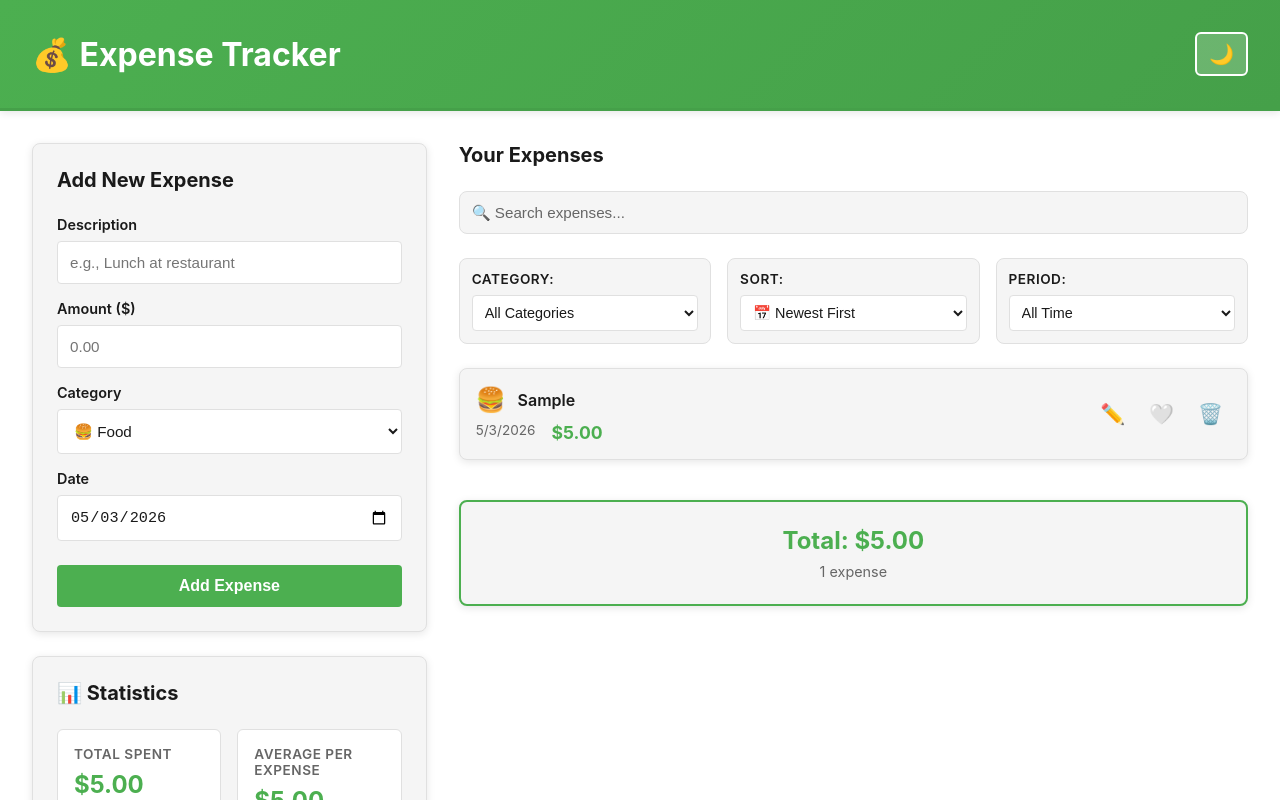
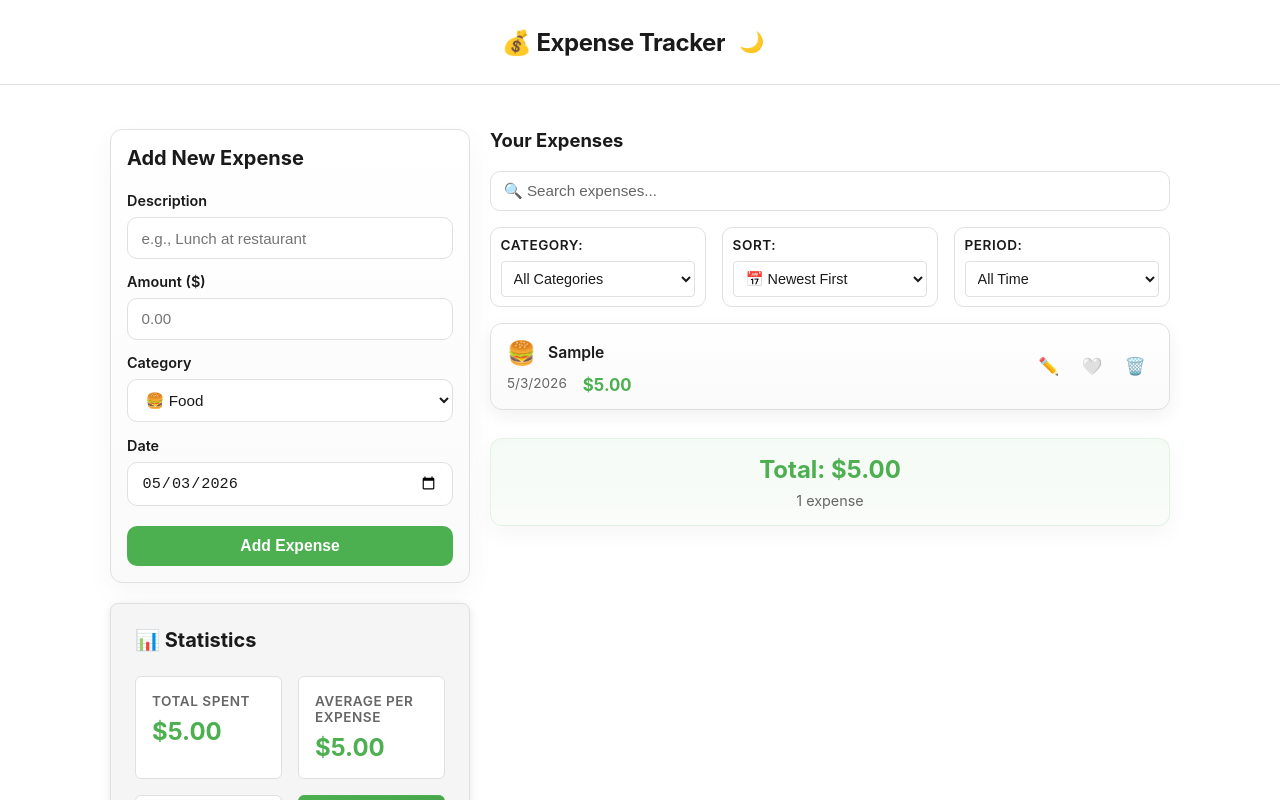
Before and after one commit to mihaim1209/tum-web-lab6, a React (Vite) app: page / in a window 1280 px wide. Both pictures are taken after typing "Sample", "5" into the empty fields and a click on the button "Add Expense". Shown: the top 800 px of the page. Built offline with nearby package versions, Linux system fonts and the light colour scheme.

Commit message:
Design: modern UI refresh (fonts, tokens, card styles)

```diff
--- a/src/App.css
+++ b/src/App.css
@@ -32,6 +32,15 @@
   --shadow-hover: 0 4px 12px rgba(0, 0, 0, 0.4);
 }
 
+/* Design tokens */
+:root {
+  --radius: 14px;
+  --card-bg: linear-gradient(180deg, rgba(255,255,255,0.6), rgba(255,255,255,0.4));
+  --glass: rgba(255,255,255,0.06);
+  --container-width: 1100px;
+  --gap: 1.25rem;
+}
+
 body {
   font-family: -apple-system, BlinkMacSystemFont, 'Segoe UI', 'Roboto', 'Oxygen',
     'Ubuntu', 'Cantarell', 'Fira Sans', 'Droid Sans', 'Helvetica Neue',
@@ -50,36 +59,57 @@ body {
 }
 
 .app-header {
-  background: linear-gradient(135deg, var(--accent), var(--accent-hover));
-  color: white;
-  padding: 2rem;
   display: flex;
-  justify-content: space-between;
   align-items: center;
-  box-shadow: var(--shadow);
-  border-bottom: 3px solid var(--accent-hover);
+  justify-content: center;
+  padding: 1.25rem 1rem;
+  background: transparent;
+  border-bottom: 1px solid var(--border-color);
+}
+
+.app-header .brand {
+  display: flex;
+  gap: 0.75rem;
+  align-items: center;
 }
 
 .app-header h1 {
-  font-size: 2rem;
+  font-size: 1.5rem;
   font-weight: 700;
+  letter-spacing: -0.02em;
 }
+
+.app-header .subtitle {
+  color: var(--text-secondary);
+  font-size: 0.9rem;
+  font-weight: 500;
+}
+
 
 .app-main {
   flex: 1;
   display: grid;
-  grid-template-columns: 1fr 2fr;
-  gap: 2rem;
-  max-width: 1400px;
-  margin: 0 auto;
-  padding: 2rem;
+  grid-template-columns: 360px 1fr;
+  gap: var(--gap);
+  max-width: var(--container-width);
+  margin: 1.5rem auto;
+  padding: 1.25rem;
   width: 100%;
 }
+
 
 .left-column {
   display: flex;
   flex-direction: column;
-  gap: 1.5rem;
+  gap: var(--gap);
+}
+
+.card {
+  background: var(--bg-secondary);
+  border-radius: var(--radius);
+  padding: 1rem;
+  box-shadow: var(--shadow);
+  border: 1px solid var(--border-color);
 }
 
 @media (max-width: 768px) {
@@ -96,7 +126,7 @@ body {
   .app-main {
     grid-template-columns: 1fr;
     padding: 1rem;
-    gap: 1.5rem;
+    gap: 1rem;
   }
 
   .left-column {
--- a/src/components/ExpenseForm.css
+++ b/src/components/ExpenseForm.css
@@ -1,13 +1,13 @@
 .expense-form {
-  background: var(--bg-secondary);
-  padding: 1.5rem;
-  border-radius: 8px;
-  box-shadow: var(--shadow);
+  background: linear-gradient(180deg, rgba(255,255,255,0.02), rgba(0,0,0,0.02));
+  padding: 1rem;
+  border-radius: 12px;
+  box-shadow: 0 10px 30px rgba(16,24,40,0.04);
   border: 1px solid var(--border-color);
   display: flex;
   flex-direction: column;
-  gap: 1rem;
-  animation: slideInRight 0.3s ease-out;
+  gap: 0.9rem;
+  animation: slideInRight 0.28s ease-out;
 }
 
 .expense-form h2 {
@@ -30,13 +30,13 @@
 
 .form-group input,
 .form-group select {
-  padding: 0.75rem;
+  padding: 0.7rem 0.85rem;
   border: 1px solid var(--border-color);
-  border-radius: 4px;
+  border-radius: 10px;
   background: var(--bg-primary);
   color: var(--text-primary);
   font-size: 0.95rem;
-  transition: all 0.2s;
+  transition: box-shadow 0.16s ease, border-color 0.16s ease;
 }
 
 .form-group input:focus,
@@ -52,22 +52,22 @@
 }
 
 .btn-submit {
-  padding: 0.75rem 1.5rem;
+  padding: 0.7rem 1.25rem;
   background: var(--accent);
   color: white;
   border: none;
-  border-radius: 4px;
-  font-size: 1rem;
-  font-weight: 600;
+  border-radius: 10px;
+  font-size: 0.98rem;
+  font-weight: 700;
   cursor: pointer;
-  transition: all 0.3s ease;
-  margin-top: 0.5rem;
+  transition: transform 0.16s ease, box-shadow 0.16s ease;
+  margin-top: 0.35rem;
 }
 
 .btn-submit:hover {
   background: var(--accent-hover);
-  box-shadow: var(--shadow-hover);
-  transform: translateY(-2px);
+  box-shadow: 0 12px 30px rgba(76,175,80,0.12);
+  transform: translateY(-3px);
 }
 
 .btn-submit:active {
--- a/src/components/ExpenseItem.css
+++ b/src/components/ExpenseItem.css
@@ -1,26 +1,28 @@
+
 .expense-item {
-  background: var(--bg-secondary);
+  background: linear-gradient(180deg, rgba(255,255,255,0.02), rgba(0,0,0,0.02));
   border: 1px solid var(--border-color);
-  border-radius: 8px;
-  padding: 1rem;
+  border-radius: 12px;
+  padding: 0.9rem 1rem;
   display: flex;
   justify-content: space-between;
   align-items: center;
   gap: 1rem;
-  box-shadow: var(--shadow);
-  transition: all 0.3s ease;
-  animation: slideInLeft 0.3s ease-out;
+  box-shadow: 0 6px 18px rgba(16,24,40,0.06);
+  transition: transform 0.18s ease, box-shadow 0.18s ease;
+  animation: slideInLeft 0.28s ease-out;
 }
 
+
 .expense-item:hover {
-  box-shadow: var(--shadow-hover);
-  transform: translateY(-3px);
-  border-color: var(--accent);
+  box-shadow: 0 12px 32px rgba(16,24,40,0.08);
+  transform: translateY(-4px);
+  border-color: rgba(76,175,80,0.12);
 }
 
+
 .expense-item.liked {
-  border-color: #ff4081;
-  background: var(--bg-secondary);
+  border-color: rgba(255,64,129,0.25);
 }
 
 .expense-item.liked:hover {
@@ -40,18 +42,20 @@
   gap: 0.75rem;
 }
 
+
 .category-emoji {
-  font-size: 1.5rem;
-  transition: transform 0.2s;
+  font-size: 1.45rem;
+  transition: transform 0.18s ease;
 }
 
 .expense-item:hover .category-emoji {
   transform: scale(1.2);
 }
 
+
 .expense-title {
   color: var(--text-primary);
-  font-size: 1rem;
+  font-size: 0.98rem;
   font-weight: 600;
   margin: 0;
 }
@@ -69,7 +73,7 @@
 .expense-amount {
   color: var(--accent);
   font-weight: 700;
-  font-size: 1.1rem;
+  font-size: 1.05rem;
 }
 
 .expense-actions {
@@ -83,10 +87,10 @@
   background: none;
   border: none;
   cursor: pointer;
-  font-size: 1.25rem;
-  transition: transform 0.2s, filter 0.2s;
-  padding: 0.5rem;
-  border-radius: 4px;
+  font-size: 1.05rem;
+  transition: transform 0.16s ease, filter 0.16s ease;
+  padding: 0.45rem;
+  border-radius: 6px;
   display: flex;
   align-items: center;
   justify-content: center;
@@ -95,7 +99,7 @@
 .btn-like:hover,
 .btn-delete:hover,
 .btn-edit:hover {
-  transform: scale(1.2);
+  transform: translateY(-2px) scale(1.03);
 }
 
 .btn-like.active {
--- a/src/components/ExpenseList.css
+++ b/src/components/ExpenseList.css
@@ -1,28 +1,32 @@
+
 .expense-list-container {
   display: flex;
   flex-direction: column;
-  gap: 1.5rem;
+  gap: 1rem;
 }
 
 .expense-list-container h2 {
   color: var(--text-primary);
-  font-size: 1.25rem;
+  font-size: 1.15rem;
+  margin-bottom: 0.25rem;
 }
+
 
 .search-section {
   display: flex;
-  gap: 1rem;
+  gap: 0.75rem;
+  align-items: center;
 }
 
 .search-input {
   flex: 1;
-  padding: 0.75rem;
+  padding: 0.65rem 0.8rem;
   border: 1px solid var(--border-color);
-  border-radius: 8px;
-  background: var(--bg-secondary);
+  border-radius: 10px;
+  background: var(--bg-primary);
   color: var(--text-primary);
   font-size: 0.95rem;
-  transition: all 0.2s;
+  transition: box-shadow 0.18s ease, border-color 0.18s ease;
 }
 
 .search-input:focus {
@@ -45,10 +49,10 @@
 .filter-section {
   display: flex;
   flex-direction: column;
-  gap: 0.5rem;
-  background: var(--bg-secondary);
-  padding: 0.75rem;
-  border-radius: 8px;
+  gap: 0.45rem;
+  background: var(--bg-primary);
+  padding: 0.6rem;
+  border-radius: 10px;
   border: 1px solid var(--border-color);
 }
 
@@ -78,11 +82,11 @@
 
 .custom-date-range {
   display: flex;
-  gap: 0.75rem;
+  gap: 0.5rem;
   align-items: center;
-  background: var(--bg-secondary);
-  padding: 0.75rem;
-  border-radius: 8px;
+  background: var(--bg-primary);
+  padding: 0.55rem;
+  border-radius: 10px;
   border: 1px solid var(--border-color);
   flex-wrap: wrap;
 }
@@ -141,14 +145,14 @@
 }
 
 .total-section {
-  background: var(--bg-secondary);
-  padding: 1.5rem;
-  border-radius: 8px;
-  border: 2px solid var(--accent);
-  box-shadow: var(--shadow);
+  background: linear-gradient(180deg, rgba(76,175,80,0.06), rgba(76,175,80,0.03));
+  padding: 1rem;
+  border-radius: 12px;
+  border: 1px solid rgba(76,175,80,0.12);
+  box-shadow: 0 8px 24px rgba(16,24,40,0.04);
   text-align: center;
-  margin-top: 1rem;
-  animation: slideUp 0.3s ease-out;
+  margin-top: 0.75rem;
+  animation: slideUp 0.28s ease-out;
 }
 
 .total-section h3 {
--- a/src/index.css
+++ b/src/index.css
@@ -1,3 +1,6 @@
+@import url('https://fonts.googleapis.com/css2?family=Inter:wght@300;400;600;700;800&display=swap');
+
+/* Reset */
 * {
   margin: 0;
   padding: 0;
@@ -9,10 +12,16 @@ html, body, #root {
   width: 100%;
 }
 
+/* Base typography and smoothing */
 body {
-  font-family: -apple-system, BlinkMacSystemFont, 'Segoe UI', 'Roboto', 'Oxygen',
-    'Ubuntu', 'Cantarell', 'Fira Sans', 'Droid Sans', 'Helvetica Neue',
-    sans-serif;
+  font-family: Inter, -apple-system, BlinkMacSystemFont, 'Segoe UI', Roboto, 'Helvetica Neue', Arial, sans-serif;
   -webkit-font-smoothing: antialiased;
   -moz-osx-font-smoothing: grayscale;
+  background-color: var(--bg-primary);
+  color: var(--text-primary);
+  -webkit-font-kerning: normal;
 }
+
+code, pre {
+  font-family: ui-monospace, SFMono-Regular, Menlo, Monaco, 'Roboto Mono', monospace;
+}
```
Also changed, not shown: 3 other files (tests, documents, lock files or other folders).
